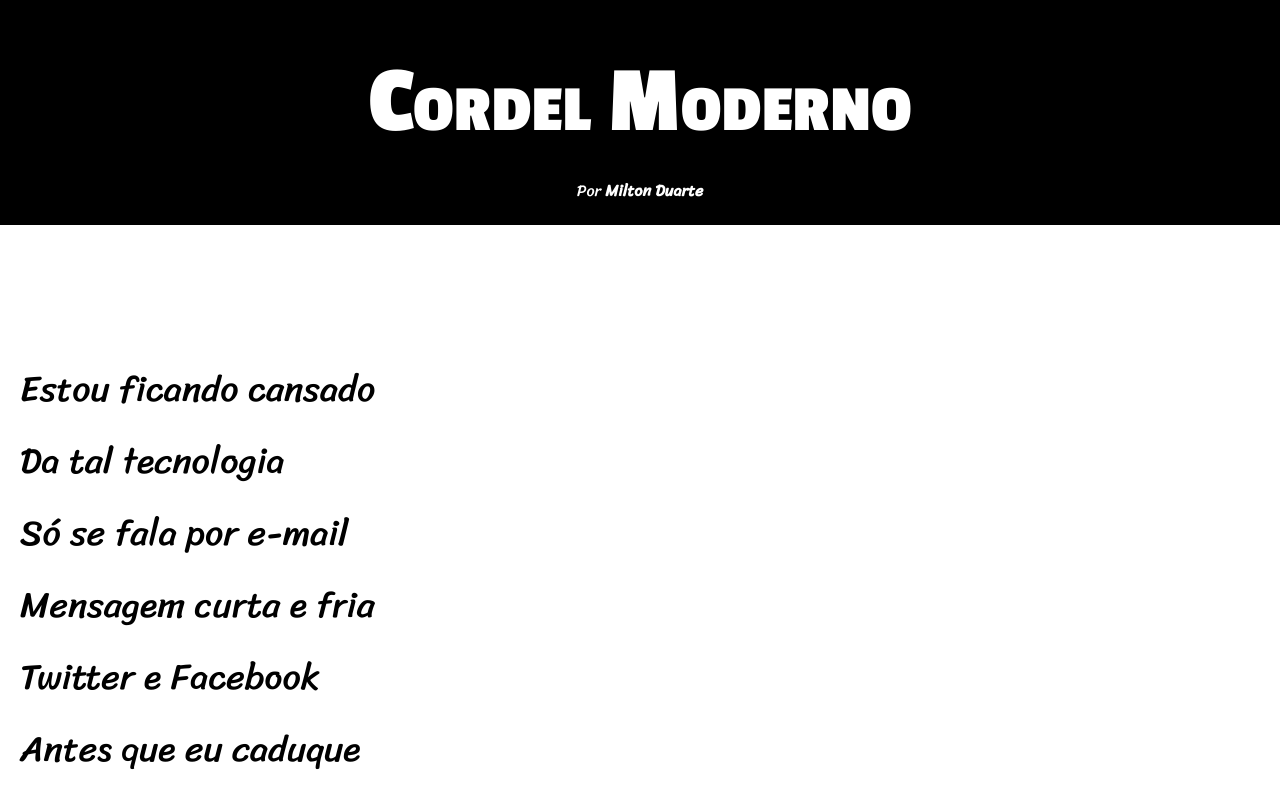
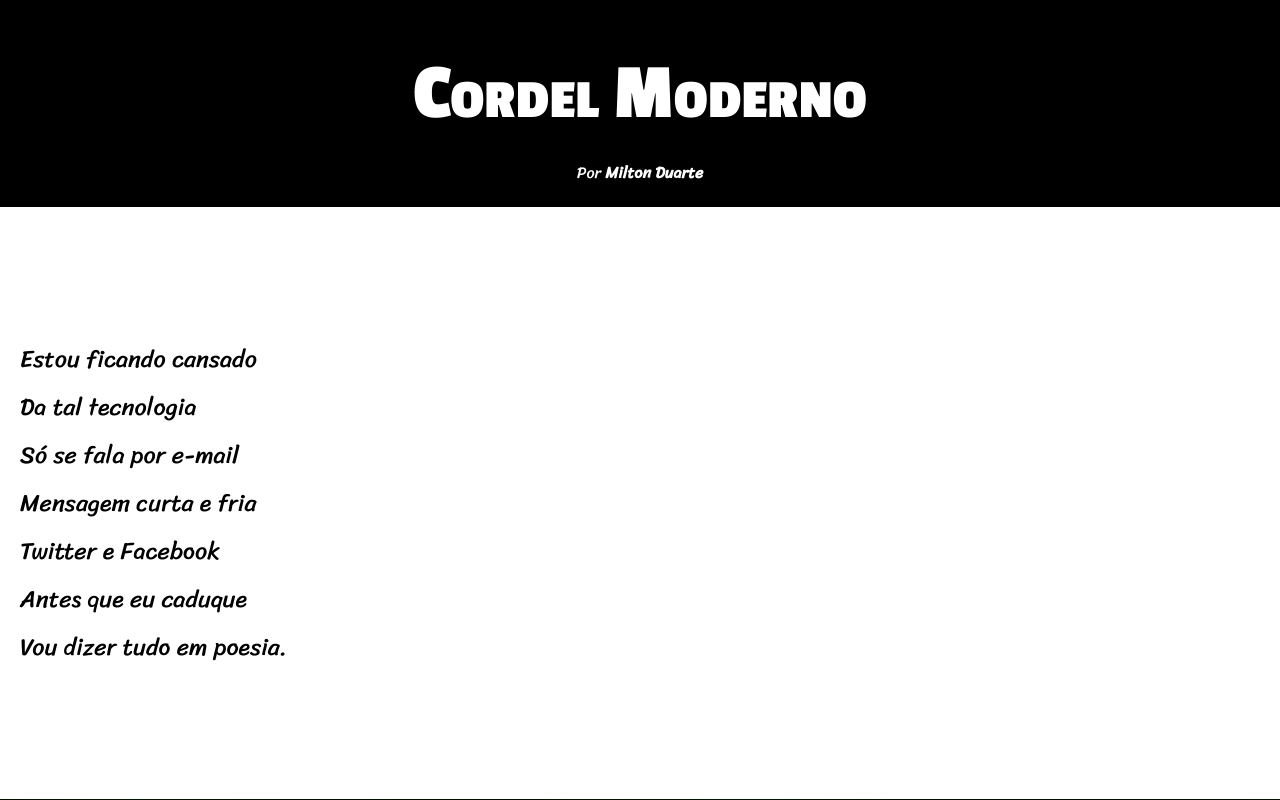
Before and after one commit to PedroMoreira678/projeto-cordel, a plain HTML site: page index.html in a window 1280 px wide. Shown: the top 800 px of the page. Drawn offline with Linux system fonts and the light colour scheme; a web font is replaced by a local one.

Commit message:
atualização

```diff
--- a/style.css
+++ b/style.css
@@ -30,7 +30,7 @@ header > h1 {
     padding-top: 50px;
     font-variant: small-caps;
     font-family: var(--font02);
-    font-size: 12vh;
+    font-size: 10vh;
 }
 
 header > p {
@@ -51,7 +51,7 @@ section {
     padding-bottom: 10%;
     padding-left: 20px;
     line-height: 2em;
-    font-size: 4.5vh;
+    font-size: 3vh;
     font-family: var(--font03);
 }
 
```
